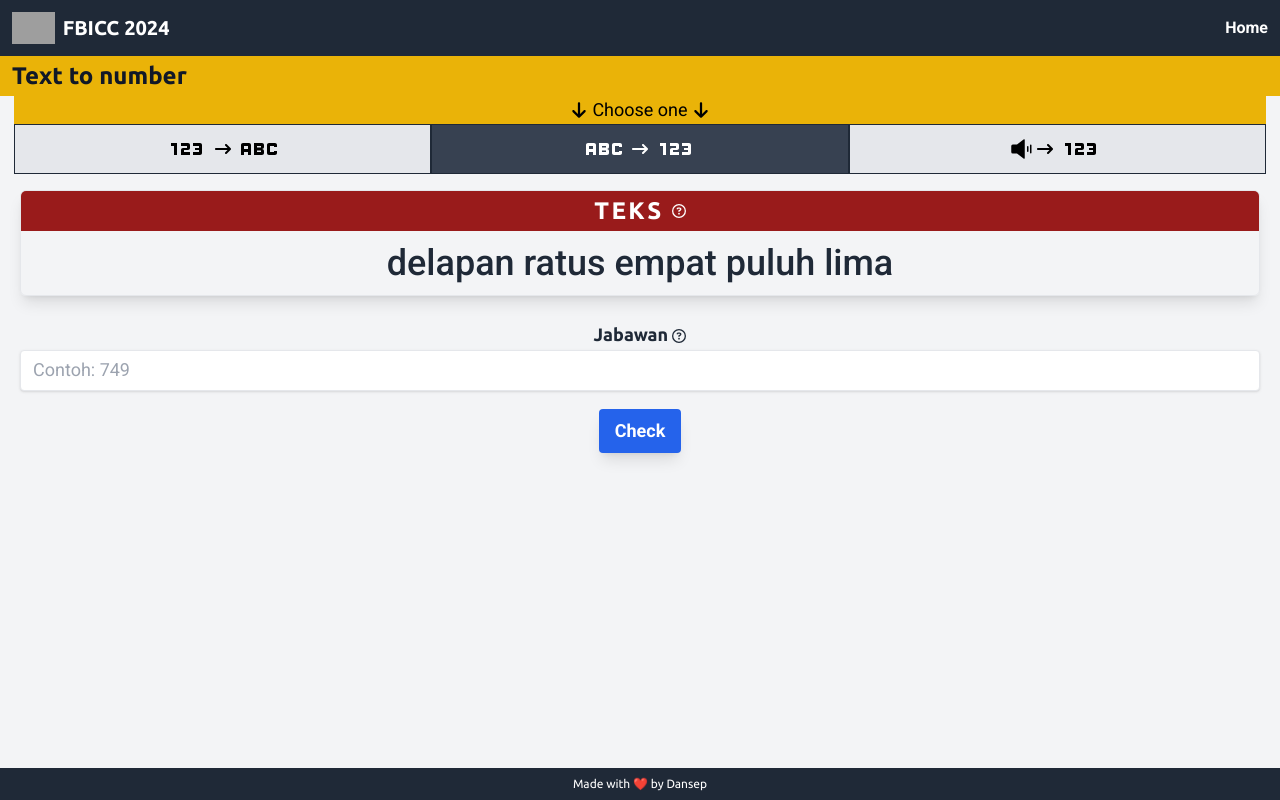
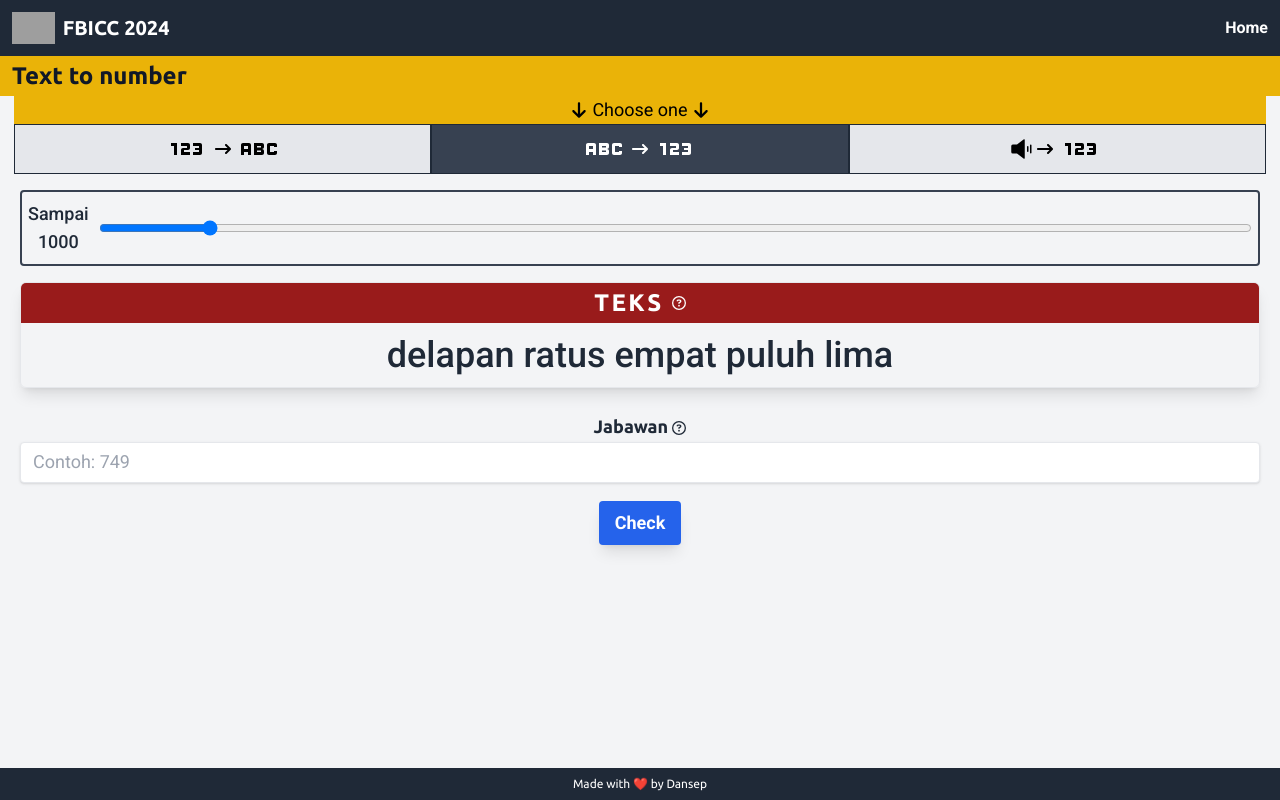
Before and after one commit to DanSepulveda/fbicc, a React (Vite) app: page /numbers/text-to-number in a window 1280 px wide. Built offline with nearby package versions, Linux system fonts and the light colour scheme; grey boxes are pictures that could not be loaded.

Commit message:
choose number feature

```diff
--- a/src/hooks/useDigit.jsx
+++ b/src/hooks/useDigit.jsx
@@ -11,9 +11,10 @@ export const useDigit = () => {
     digit: null,
     text: ''
   })
+  const [limit, setLimit] = useState(1000)
 
   const getNewNumber = () => {
-    const number = getRandomNumber(0, 1000)
+    const number = getRandomNumber(0, limit)
 
     setSelected({
       digit: number,
@@ -54,7 +55,8 @@ export const useDigit = () => {
 
   useEffect(() => {
     getNewNumber()
+    // eslint-disable-next-line react-hooks/exhaustive-deps
   }, [])
 
-  return { selected, checkAnswer }
+  return { selected, checkAnswer, limit, setLimit }
 }
--- a/src/pages/Numbers/NumberToText.jsx
+++ b/src/pages/Numbers/NumberToText.jsx
@@ -6,7 +6,7 @@ import { FaRegCircleQuestion } from 'react-icons/fa6'
 import { Tooltip } from 'react-tooltip'
 
 const NumberToText = () => {
-  const { selected, checkAnswer } = useDigit()
+  const { selected, checkAnswer, limit, setLimit } = useDigit()
 
   const handleSubmit = (event) => {
     event.preventDefault()
@@ -19,6 +19,20 @@ const NumberToText = () => {
   return (
     <div>
       <Tooltip id="my-tooltip" />
+      <div className="flex gap-2.5 border-2 border-gray-700 rounded py-2 px-1.5 mb-4">
+        <div className="flex flex-col justify-center items-center text-lg font-medium text-gray-800">
+          <span>Sampai</span>
+          <span>{limit}</span>
+        </div>
+        <input
+          type="range"
+          min={100}
+          max={9999}
+          value={limit}
+          className="w-full"
+          onChange={(event) => setLimit(event.target.value)}
+        />
+      </div>
       <Box
         title={
           <span
@@ -30,6 +44,7 @@ const NumberToText = () => {
         }
         text={selected.digit}
       />
+
       <form
         className="flex flex-col gap-4"
         onSubmit={handleSubmit}
--- a/src/pages/Numbers/TextToNumber.jsx
+++ b/src/pages/Numbers/TextToNumber.jsx
@@ -6,7 +6,7 @@ import { FaRegCircleQuestion } from 'react-icons/fa6'
 import { Tooltip } from 'react-tooltip'
 
 const TextToNumber = () => {
-  const { selected, checkAnswer } = useDigit()
+  const { selected, checkAnswer, limit, setLimit } = useDigit()
 
   const handleSubmit = (event) => {
     event.preventDefault()
@@ -19,6 +19,20 @@ const TextToNumber = () => {
   return (
     <div>
       <Tooltip id="my-tooltip" />
+      <div className="flex gap-2.5 border-2 border-gray-700 rounded py-2 px-1.5 mb-4">
+        <div className="flex flex-col justify-center items-center text-lg font-medium text-gray-800">
+          <span>Sampai</span>
+          <span>{limit}</span>
+        </div>
+        <input
+          type="range"
+          min={100}
+          max={9999}
+          value={limit}
+          className="w-full"
+          onChange={(event) => setLimit(event.target.value)}
+        />
+      </div>
       <Box
         title={
           <span
```
